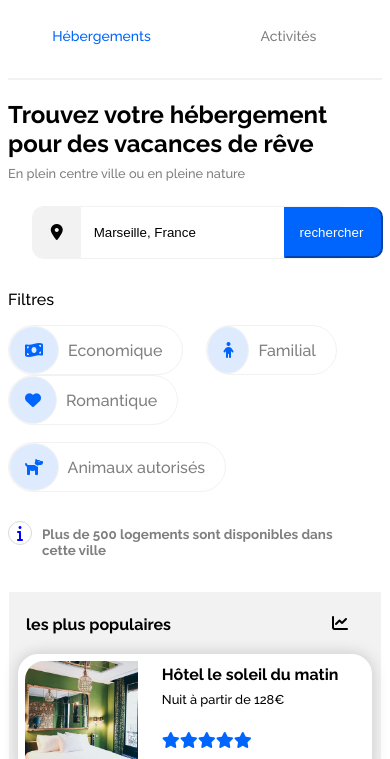
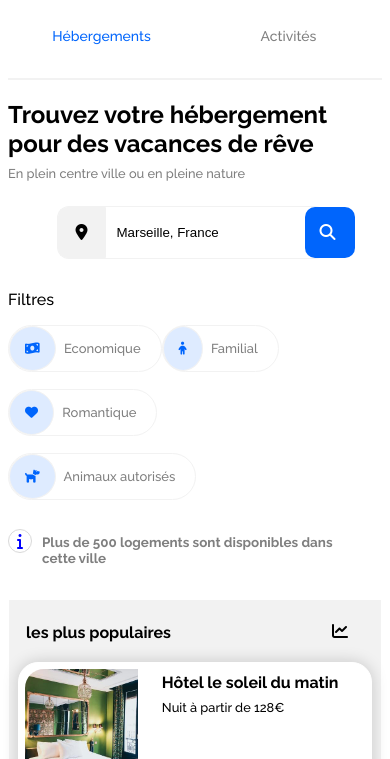
Before and after one commit to Rasebery/P1_Reservia, a plain HTML site: page index.html in a window 390 px wide. Shown: the part 70-829 px from the top of the page. Drawn offline with Linux system fonts and the light colour scheme.

Commit message:
11/11/21

```diff
--- a/css/body.css
+++ b/css/body.css
@@ -90,7 +90,7 @@
 }
 #populaires P {
     font-size: 80%;
-    margin: 8px 0px 25px 10px;
+    margin: 8px 0px 47px 10px;
 }
 #flexchart {
     display: flex;
@@ -105,6 +105,7 @@
     display: flex;
     flex-wrap: wrap;
     row-gap: 30px;
+    justify-content: center;
 }
 #flexpop > article > a {
     display: flex;
@@ -117,9 +118,8 @@
     background-color: white;
     border: 1px solid white;
     border-radius: 20px;
-    margin-left: 21px;
     box-shadow: 0 0 16px #0000002e;
-    height: 115px;
+    height: 131px;
     padding: 5px;
 }
 .marginleft > h4 {
@@ -129,7 +129,7 @@
 }
 .imgpopulaires {
     width: 100%;
-    height: 113px;
+    height: 93%;
     object-fit: cover;
     margin-right: 6px;
     border: 1px solid white;
--- a/css/header.css
+++ b/css/header.css
@@ -133,6 +133,25 @@ body {
     padding-left: 14PX;
     border-color: #0065FC;
 }
+.boutton2 {
+    background-color: #0065FC;
+    color: white;
+    border-radius: 10px;
+    padding: 1px;
+    border-color: #0065FC;
+    display: none;
+}
+.fa-search {
+    background-color: #0065FC;
+    color: white;
+    border-radius: 10px;
+    padding: 9px;
+    padding-top: 16px;
+    padding-right: 18PX;
+    padding-left: 14PX;
+    border-color: #0065FC;
+    display: none;
+}
 #flexfiltres {
     display: flex;
     align-items: center;
--- a/css/resolutiontab.css
+++ b/css/resolutiontab.css
@@ -26,21 +26,21 @@
         padding-left: 0px;
         flex-wrap: wrap;
         justify-content: center;
+        font-size: 13px;
     }
     .tel {
         padding: 0px;
-        margin-right: 19%;
     }
     .filtres1 {
-        margin-right: 0px;
-        margin-bottom: 0px;
-        margin-left: 23px;
+        margin-right: 20px;
+        margin-bottom: 17px;
     }
     .filtres2 {
         margin-bottom: 17px;
     }
     #flexfiltres p  {
         margin-left: 49px;
+        margin-right: 30px;
     }
 
 /* hébergements */
--- a/css/resolutiontel.css
+++ b/css/resolutiontel.css
@@ -98,6 +98,15 @@
         padding-right: 17px;
         padding-left: 17px;
     }
+    .boutton {
+        display: none;
+    }
+    .boutton2 {
+        display: flex;
+    }
+    .fa-search {
+        display: initial;
+    }
     #filtres {
         justify-content: flex-start;
     }
@@ -109,7 +118,7 @@
     }
     .filtres1 {
         margin-right: 0px;
-        margin-bottom: 0px;
+        margin-bottom: 17px;
     }
     .marginr {
         margin-right: 0px;
--- a/index.html
+++ b/index.html
@@ -63,6 +63,9 @@
                             </div>
                             <input type="text" value="Marseille, France" class="recherche" />
                             <input type="submit" value="rechercher" class="boutton" />
+                            <span class="boutton2">
+                                <i class="fas fa-search"></i>
+                            </span>
                         </div>
                     </form>
                     <div id="flexfiltres">
```
